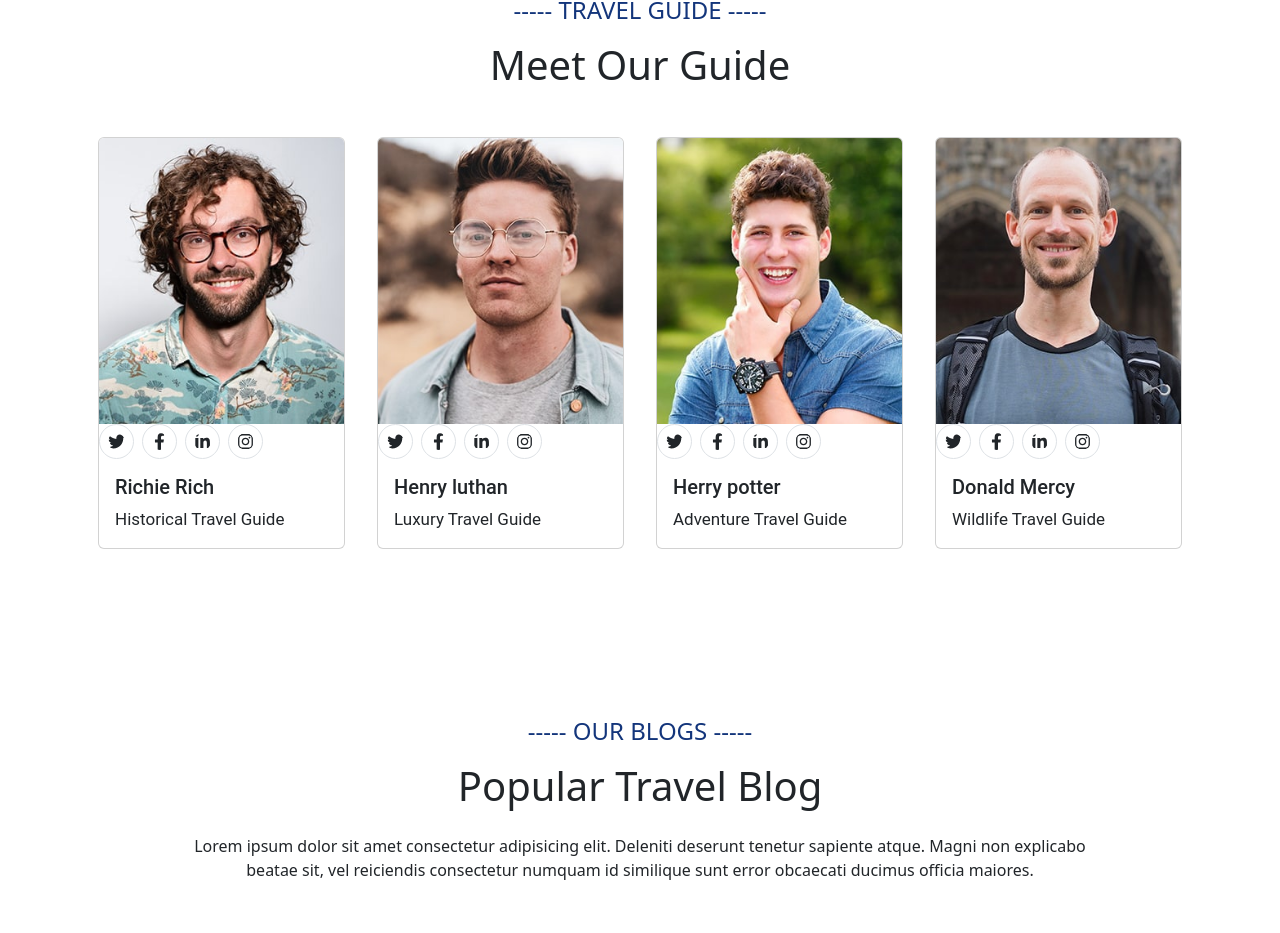
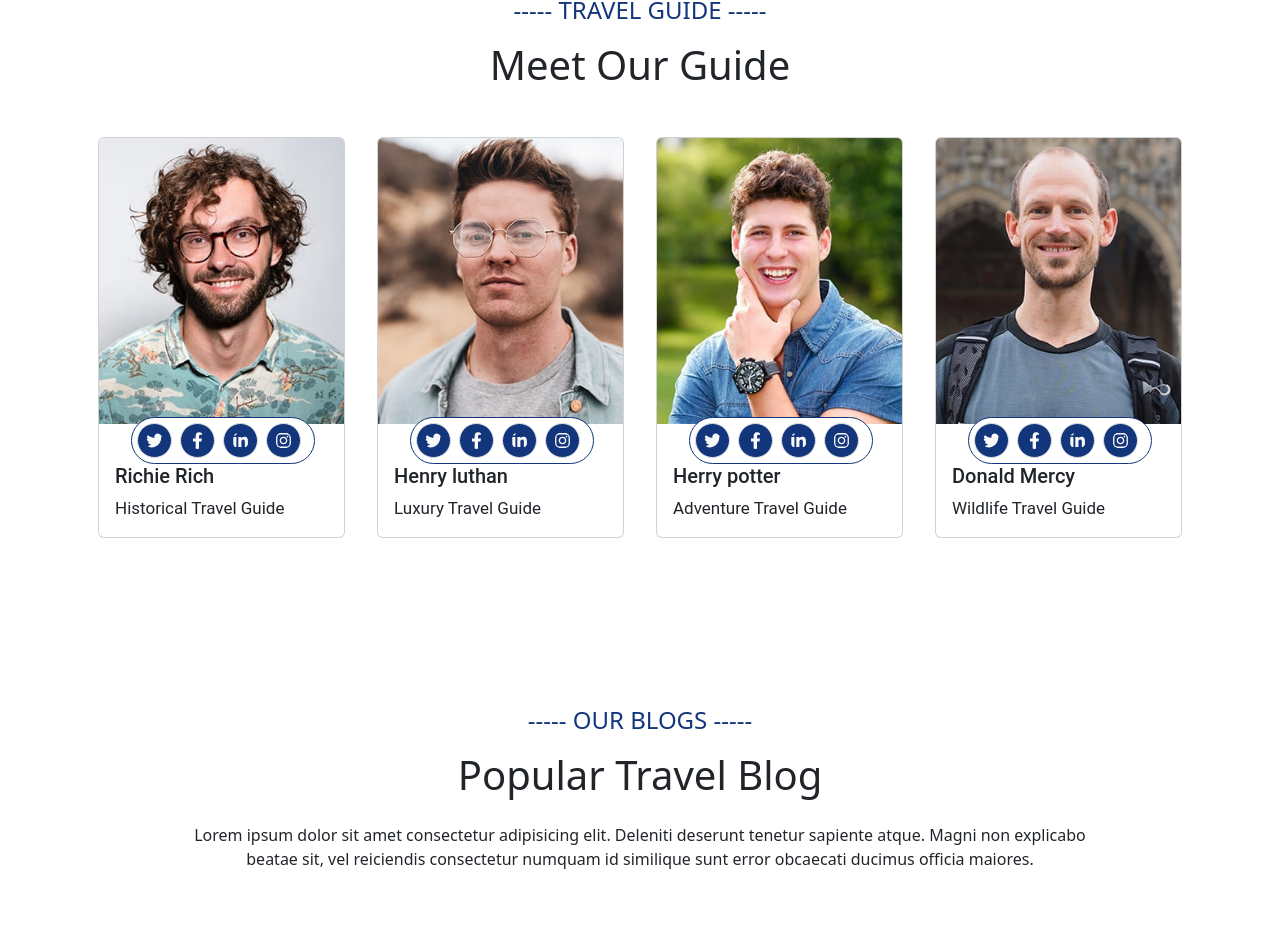
Before and after one commit to aniket-patil7075/Travela, a React (Vite) app: page / in a window 1280 px wide. Shown: the part 7153-8086 px from the top of the page. Built offline with nearby package versions, Linux system fonts and the light colour scheme.

Commit message:
Meet guide done, responsive remaining

```diff
--- a/src/App.css
+++ b/src/App.css
@@ -469,7 +469,7 @@ body {
   font-weight: 400;
   outline: none;
   transition: .5s;
-  z-index: 2030;
+  z-index: 203;
 }
 
 .guideCard::before {
@@ -478,10 +478,11 @@ body {
   width: 100%;
   height: 0;
   top: 0px;
+  bottom: 0px;
   left: 0;
   background: #13367b81;
   transition: .5s;
-  z-index: 2030;
+  z-index: 203;
 }
 
 .guideCard:hover::before {
@@ -490,10 +491,54 @@ body {
   background-color: #13367b81;
 }
 
+.guideBody {
+  /* font-family: 'Roboto', sans-serif; */
+  position: relative;
+  /* padding: 35px 15px; */
+  /* color: var(--bs-white) !important; */
+  font-size: 17px;
+  font-weight: 400;
+  outline: none;
+  transition: .5s;
+  z-index: 203;
+}
 
+.guideBody::before {
+  position: absolute;
+  content: "";
+  width: 100%;
+  height: 0;
+  bottom: 0px;
+  bottom: 0px;
+  left: 0;
+  background: #13367b81;
+  transition: .5s;
+  z-index: 203;
+}
 
+.guideBody:hover::before {
+  border-radius: 2%;
+  height: 114px;
+  background-color: #13357b;
+}
 
-@media (max-width:426px) {
+.GuideSocial{
+  background-color: #13357B;
+  color: #f8f9fa;
+  margin-top: 5px;
+  margin-bottom: 5px;
+}
+.div-GuideSocial{
+  border: 1px solid #13357B;
+  background-color: white;
+  position: absolute;
+  left: 13%;
+  top: 70%;
+  z-index: 204;
+  /* margin-bottom: 25px; */
+}
+
+@media (max-width:425px) {
 
   html,
   body {
--- a/src/components/MeetGuide.jsx
+++ b/src/components/MeetGuide.jsx
@@ -43,30 +43,30 @@ function MeetGuide() {
               <Card className="" key={index}>
                 <div className="guideImg">
                   <Card.Img variant="top" className="" src={guide.src} />
-                  <div>
+                  <div className="div-GuideSocial rounded rounded-pill w-75 text-center">
                     <FaTwitter
-                      className="border border-1 rounded rounded-circle p-2 me-2"
+                      className="GuideSocial border border-1 rounded rounded-circle p-2 me-2"
                       style={{ width: "35px", height: "35px" }}
                     />
 
                     <FaFacebookF
-                      className="border border-1 rounded rounded-circle p-2 me-2"
+                      className="GuideSocial border border-1 rounded rounded-circle p-2 me-2"
                       style={{ width: "35px", height: "35px" }}
                     />
 
                     <FaLinkedinIn
-                      className="border border-1 rounded rounded-circle p-2 me-2"
+                      className="GuideSocial border border-1 rounded rounded-circle p-2 me-2"
                       style={{ width: "35px", height: "35px" }}
                     />
 
                     <FaInstagram
-                      className="border border-1 rounded rounded-circle p-2 me-2"
+                      className="GuideSocial border border-1 rounded rounded-circle p-2 me-2"
                       style={{ width: "35px", height: "35px" }}
                     />
                   </div>
                 </div>
 
-                <Card.Body className="guideBody">
+                <Card.Body className="guideBody mt-4">
                   <Card.Title className="guideText">{guide.name}</Card.Title>
                   <Card.Text className="guideText">
                     {guide.designation}
```
